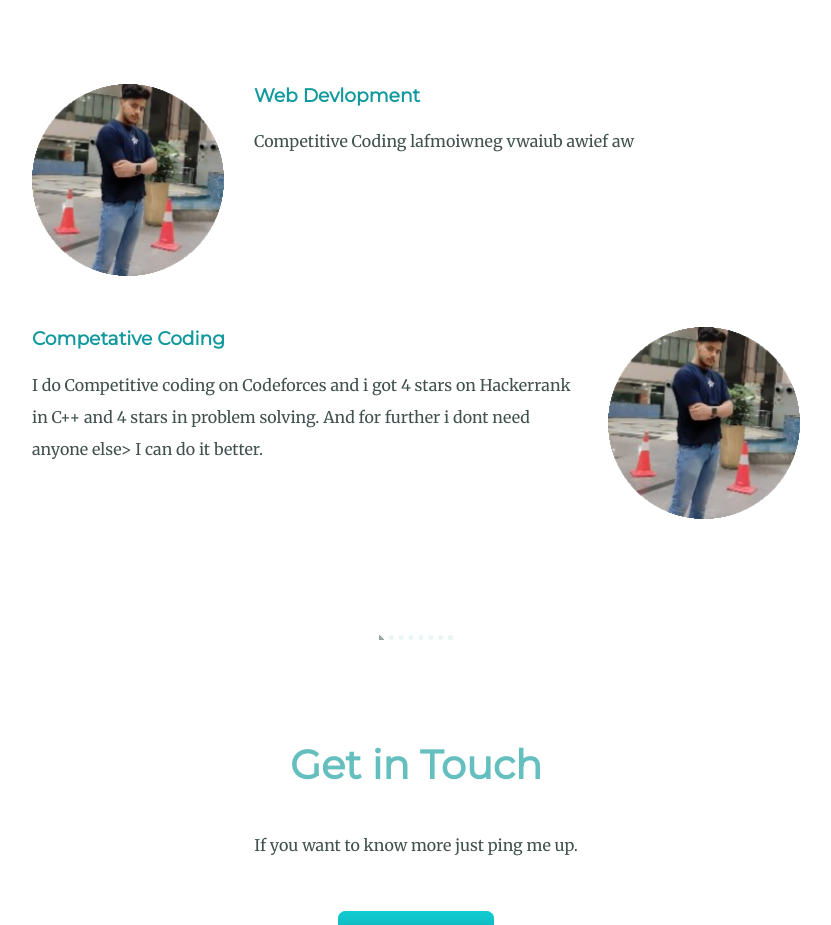
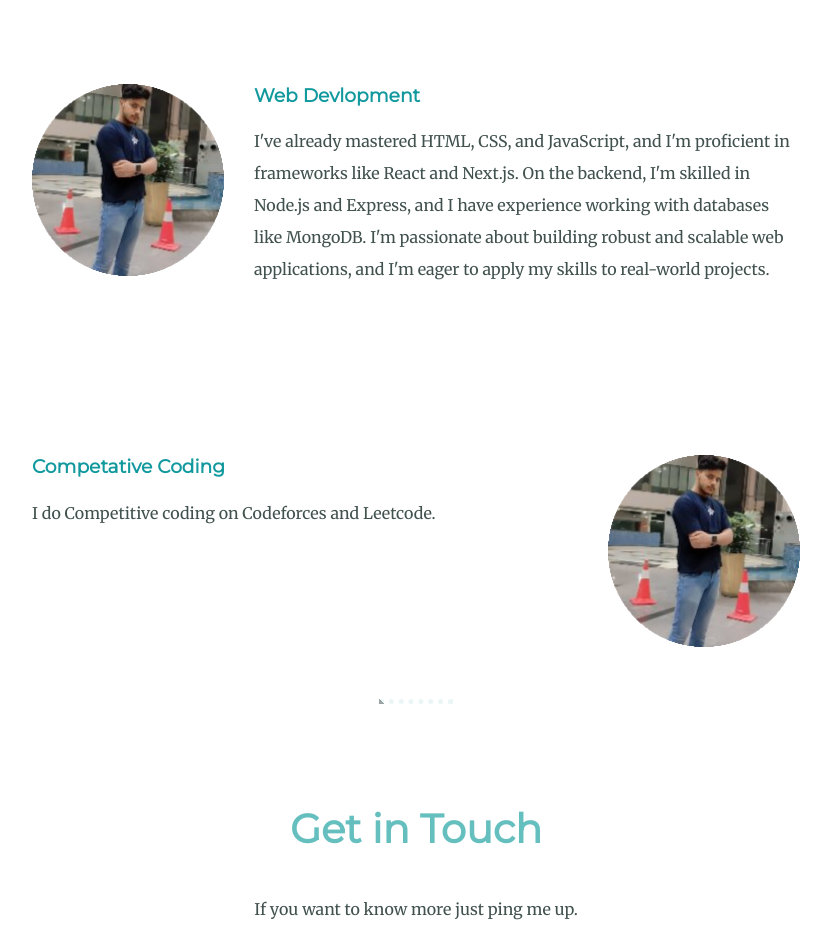
Before and after one commit to Rishabh-12Rai/CV, a plain HTML site: page index.html in a window 1280 px wide. Shown: the part 1440-2365 px from the top of the page, without its empty margins (224-1055 px from the left). Drawn offline with Linux system fonts and the light colour scheme.

Commit message:
Update index.html

```diff
--- a/index.html
+++ b/index.html
@@ -35,13 +35,13 @@
 
             <img src="Pictures/mine.png" alt="Image" class="skill-logo1">
               <h3>Web Devlopment</h3>
-              <p>Competitive Coding lafmoiwneg vwaiub awief aw</p>
+              <p>I've already mastered HTML, CSS, and JavaScript, and I'm proficient in frameworks like React and Next.js. On the backend, I'm skilled in Node.js and Express, and I have experience working with databases like MongoDB. I'm passionate about building robust and scalable web applications, and I'm eager to apply my skills to real-world projects. </p>
         </div>
 
         <div class="skills">
             <img src="Pictures/mine.png" alt="Image" class="skill-logo2">
               <h3>Competative Coding</h3>
-              <p>I do Competitive coding on Codeforces and i got 4 stars on Hackerrank in C++ and 4 stars in problem solving. And for further i dont need anyone else> I can do it better.</p>
+              <p>I do Competitive coding on Codeforces and Leetcode.</p>
         </div>
             <hr>
               <div class="contact">
```
